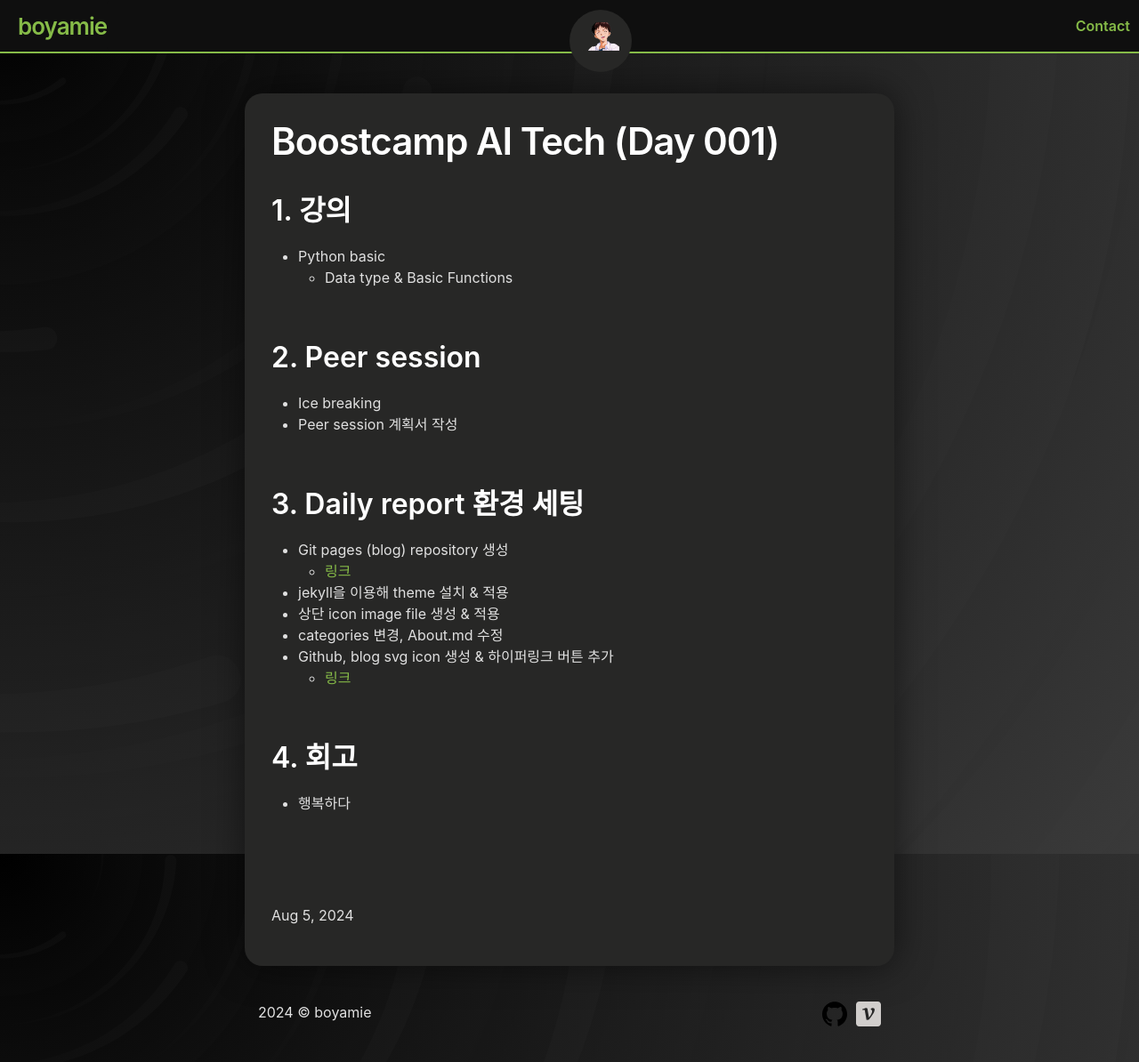
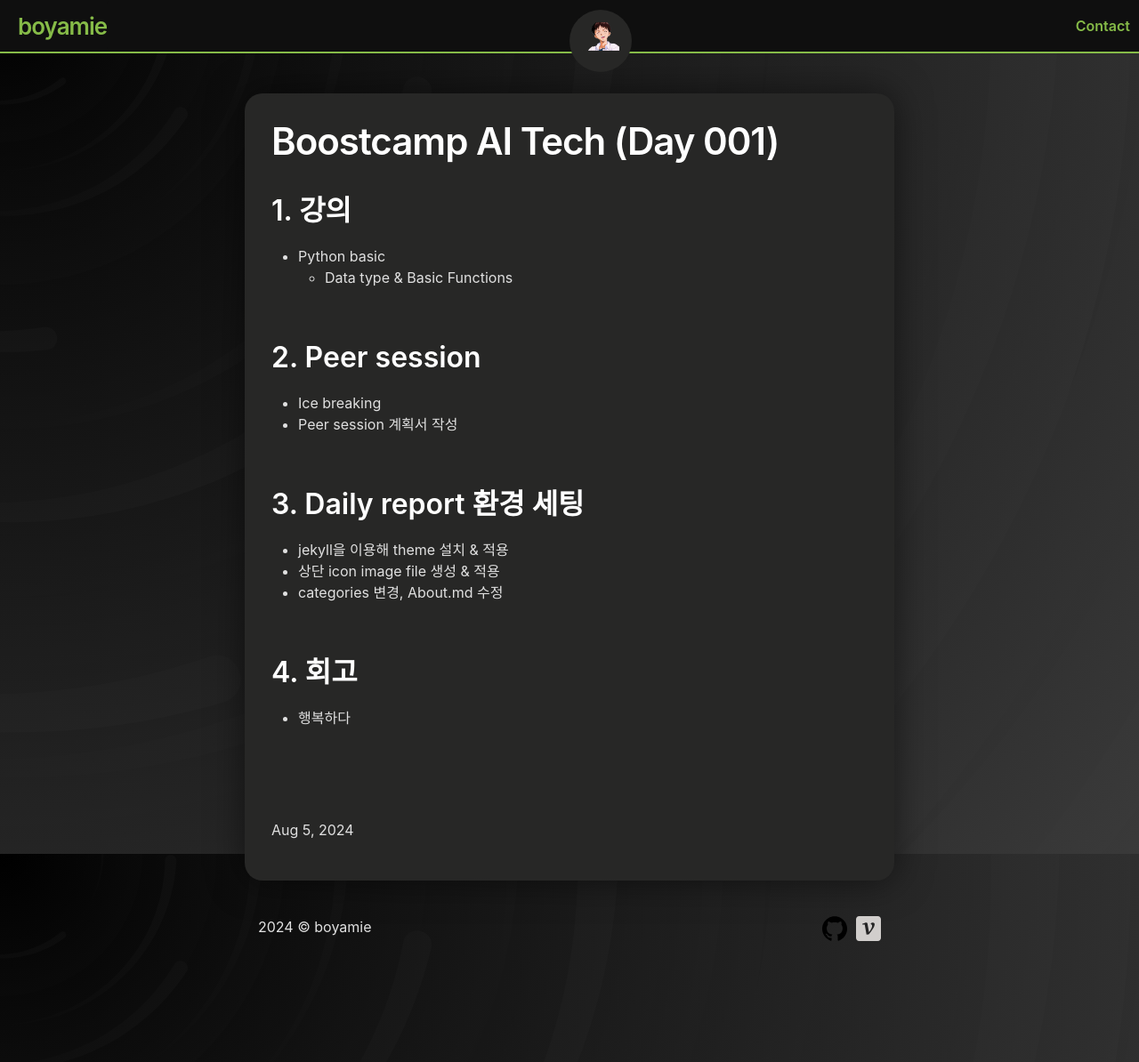
Before and after one commit to boyamie/boyamie.github.io, a Jekyll site: the page built from _posts/2024-08-05-boostcamp_001.md, in a window 1280 px wide and 1194 px high. Shown: the whole window at 89% size. Built offline with Jekyll 4.4.1, drawn with Linux system fonts in a browser that asks for light colours.

Commit message:
Update 2024-08-05-boostcamp_001.md

```diff
--- a/_posts/2024-08-05-boostcamp_001.md
+++ b/_posts/2024-08-05-boostcamp_001.md
@@ -19,13 +19,9 @@ tags: [Naver Boostcamp, daily report]
 
 ## 3. Daily report 환경 세팅
 
-* Git pages (blog) repository 생성
-	- [링크](https://github.com/philgineer/philgineer.github.io)
 * jekyll을 이용해 theme 설치 & 적용
 * 상단 icon image file 생성 & 적용
 * categories 변경, About.md 수정
-* Github, blog svg icon 생성 & 하이퍼링크 버튼 추가
-	- [링크](https://github.com/philgineer/philgineer.github.io/tree/main/assets)
 <br><br>
 
 ## 4. 회고
```
